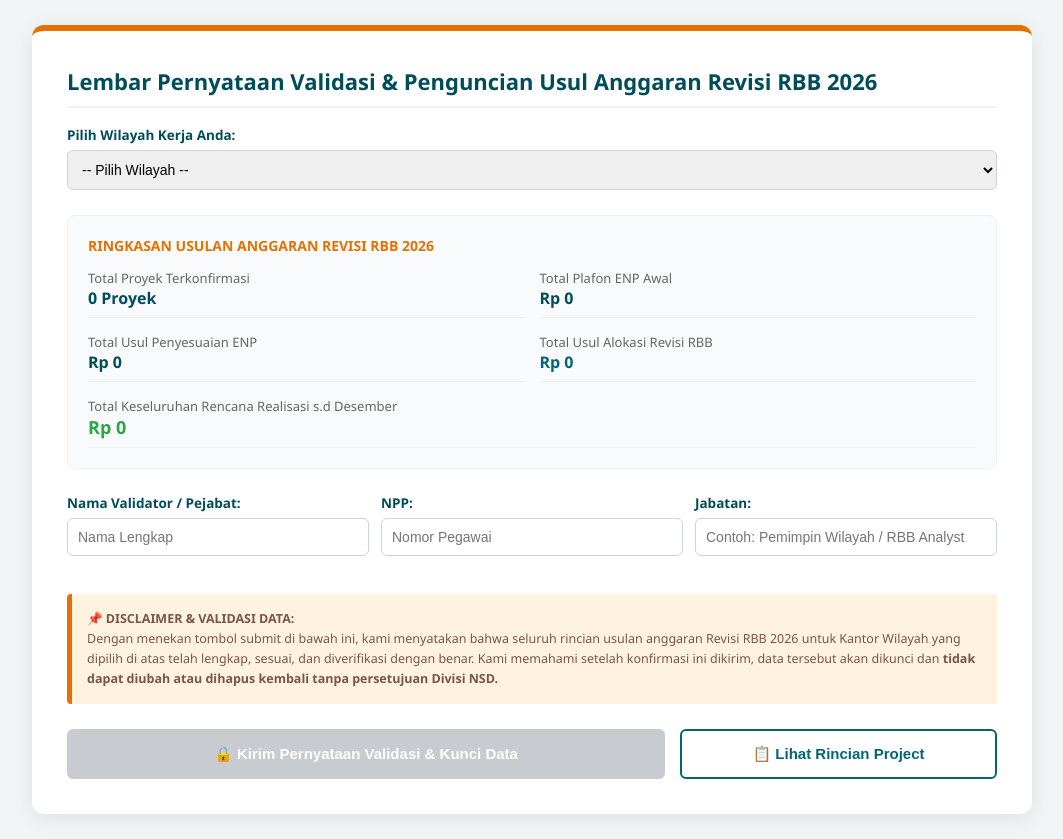
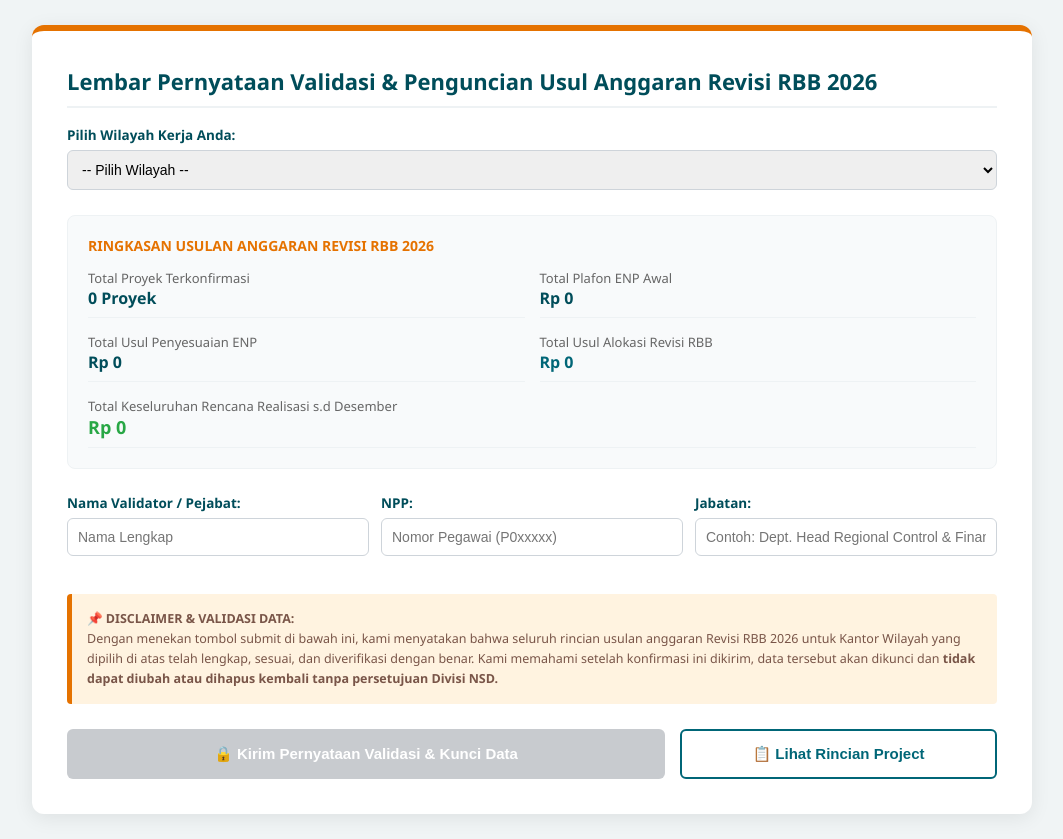
Before and after one commit to fadjarramadan-tech/ProjectCAPEX2026, a plain HTML site: page validasi-wilayah.html in a window 1280 px wide. Shown: the whole page, without its empty margins (108-1171 px from the left). Drawn offline with Linux system fonts and the light colour scheme; no server answers.

Commit message:
Update validasi-wilayah.html

```diff
--- a/validasi-wilayah.html
+++ b/validasi-wilayah.html
@@ -69,8 +69,8 @@
         <form id="form-validasi" onsubmit="executeValidation(event)">
             <div style="display: grid; grid-template-columns: repeat(3, 1fr); gap: 12px; margin-bottom: 20px;">
                 <div class="form-group"><label>Nama Validator / Pejabat:</label><input type="text" id="val-nama" required placeholder="Nama Lengkap"></div>
-                <div class="form-group"><label>NPP:</label><input type="text" id="val-npp" required placeholder="Nomor Pegawai"></div>
-                <div class="form-group"><label>Jabatan:</label><input type="text" id="val-jabatan" required placeholder="Contoh: Pemimpin Wilayah / RBB Analyst"></div>
+                <div class="form-group"><label>NPP:</label><input type="text" id="val-npp" required placeholder="Nomor Pegawai (P0xxxxx)"></div>
+                <div class="form-group"><label>Jabatan:</label><input type="text" id="val-jabatan" required placeholder="Contoh: Dept. Head Regional Control & Finance / Pgs."></div>
             </div>
 
             <div class="disclaimer-box">
```
